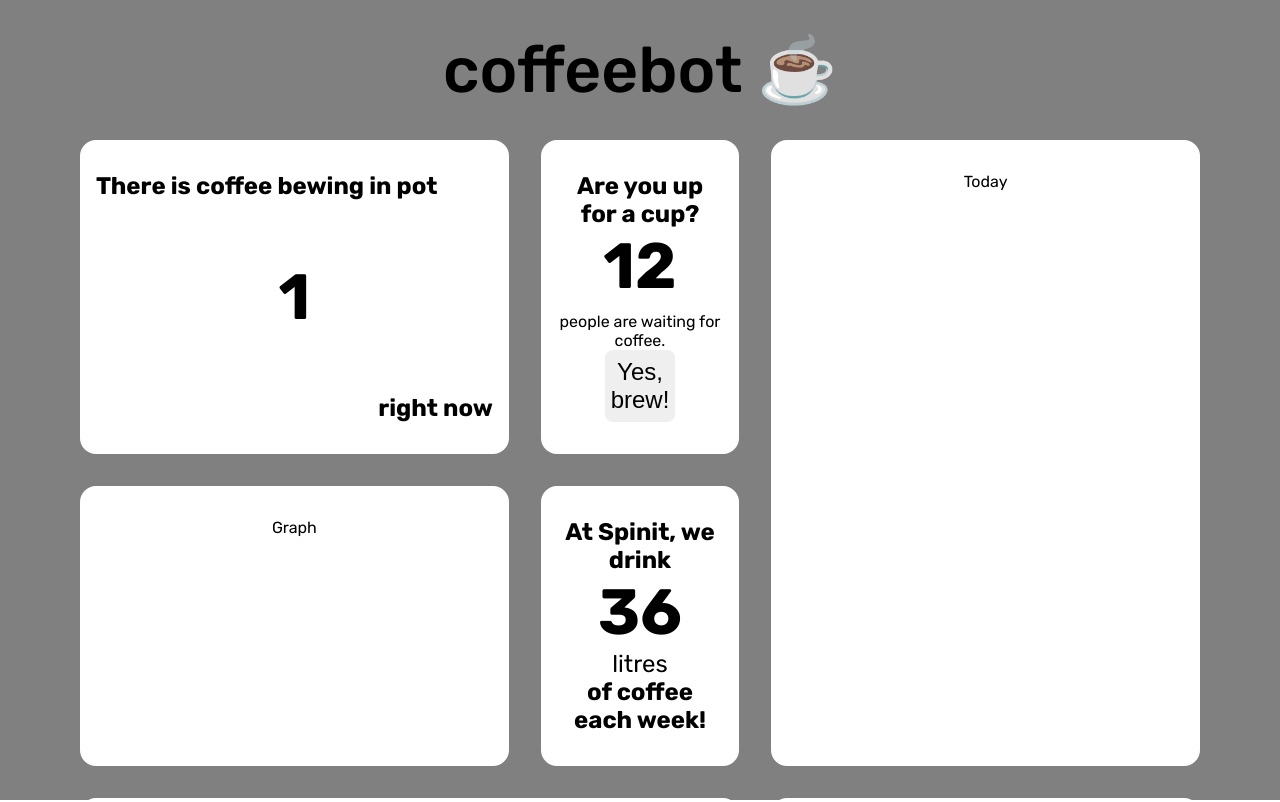
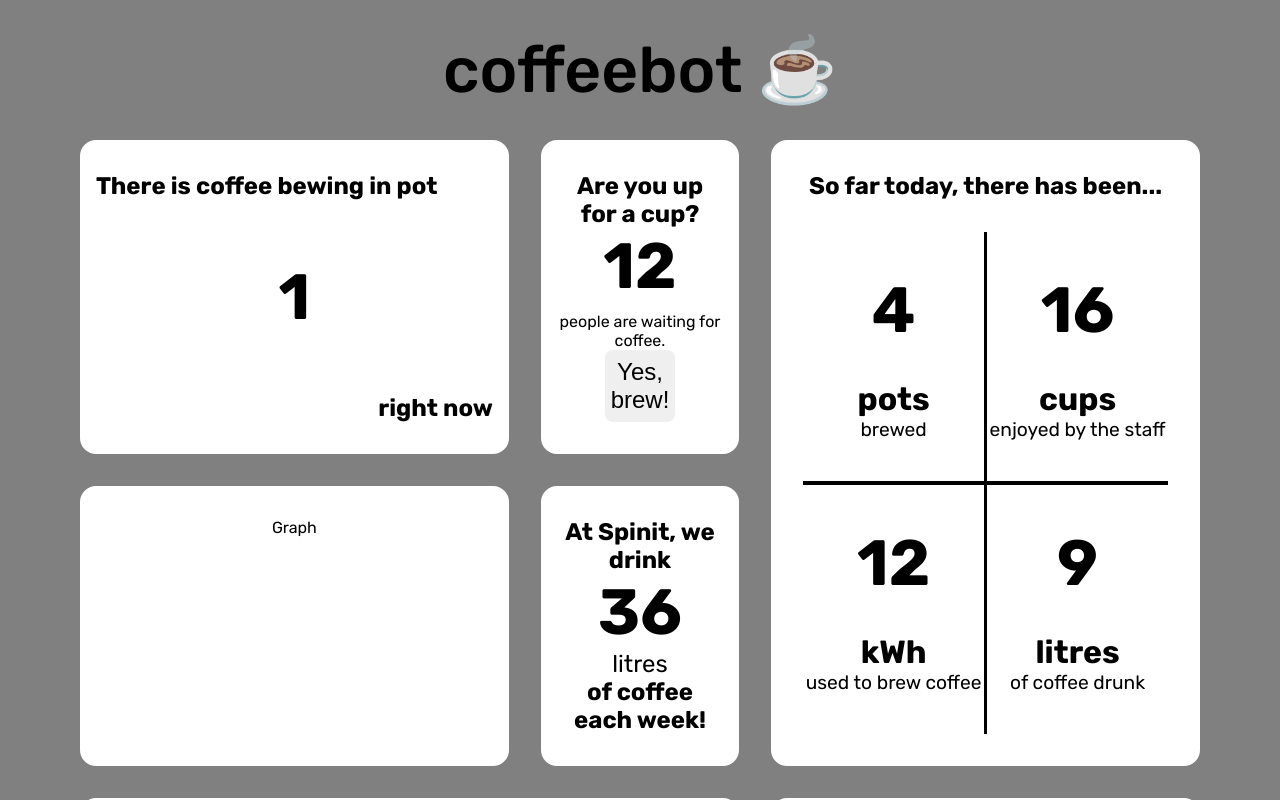
Before and after one commit to dardandauti/coffeebot-frontend, a React (Create React App) app: page / in a window 1280 px wide. Shown: the top 802 px of the page. Built offline with nearby package versions, Linux system fonts and the light colour scheme.

Commit message:
Created Todays stats component

```diff
--- a/src/App.tsx
+++ b/src/App.tsx
@@ -2,6 +2,7 @@ import classes from "./App.module.scss";
 import { BrewingRightNow } from "./Components/BrewingRightNow/BrewingRightNow";
 import { FirstBrewedPot } from "./Components/FirstBrewedPot/FirstBrewedPot";
 import { LastBrewedPot } from "./Components/LastBrewedPot/LastBrewedPot";
+import { TodaysStats } from "./Components/TodaysStats/TodaysStats";
 import { UpForACup } from "./Components/UpForACup/UpForACup";
 import { Weekly } from "./Components/Weekly/Weekly";
 
@@ -20,7 +21,9 @@ function App() {
         <div className={classes.weeklyCard}>
           <Weekly />
         </div>
-        <div className={classes.todayCard}>Today</div>
+        <div className={classes.todayCard}>
+          <TodaysStats />
+        </div>
         <div className={classes.lastBrewedCard}>
           <LastBrewedPot />
         </div>
--- /dev/null
+++ b/src/Components/TodaysStats/TodaysStats.module.scss
@@ -0,0 +1,77 @@
+.root {
+  height: 100%;
+  display: flex;
+  flex-direction: column;
+  & h2 {
+    margin: 0;
+    margin-bottom: 2rem;
+  }
+  & h5 {
+    font-size: larger;
+    font-weight: 400;
+    margin: 0;
+  }
+  & h1 {
+    font-size: 4rem;
+    margin: 0;
+  }
+  & h3 {
+    font-size: xx-large;
+    margin-bottom: 0;
+  }
+}
+
+.container {
+  height: inherit;
+  background-color: black;
+  margin: 0rem 1rem;
+  display: grid;
+  grid-template-columns: repeat(2, 1fr);
+  grid-template-rows: repeat(2, 1fr);
+  gap: 0.2rem;
+  grid-auto-flow: row;
+  grid-template-areas:
+    "pots cups"
+    "energy fluidAmount";
+  align-items: center;
+}
+
+.pots {
+  background-color: white;
+  height: inherit;
+  grid-area: pots;
+  display: flex;
+  align-items: center;
+  justify-content: center;
+  flex-direction: column;
+}
+
+.cups {
+  grid-area: cups;
+  height: inherit;
+  background-color: white;
+  display: flex;
+  align-items: center;
+  justify-content: center;
+  flex-direction: column;
+}
+
+.energy {
+  grid-area: energy;
+  height: inherit;
+  background-color: white;
+  display: flex;
+  align-items: center;
+  justify-content: center;
+  flex-direction: column;
+}
+
+.fluidAmount {
+  grid-area: fluidAmount;
+  height: inherit;
+  background-color: white;
+  display: flex;
+  align-items: center;
+  justify-content: center;
+  flex-direction: column;
+}
--- /dev/null
+++ b/src/Components/TodaysStats/TodaysStats.tsx
@@ -0,0 +1,31 @@
+import classes from "./TodaysStats.module.scss";
+
+export const TodaysStats = () => {
+  return (
+    <div className={classes.root}>
+      <h2>So far today, there has been...</h2>
+      <div className={classes.container}>
+        <div className={classes.pots}>
+          <h1>4</h1>
+          <h3>pots</h3>
+          <h5>brewed</h5>
+        </div>
+        <div className={classes.cups}>
+          <h1>16</h1>
+          <h3>cups</h3>
+          <h5>enjoyed by the staff</h5>
+        </div>
+        <div className={classes.energy}>
+          <h1>12</h1>
+          <h3>kWh</h3>
+          <h5>used to brew coffee</h5>
+        </div>
+        <div className={classes.fluidAmount}>
+          <h1>9</h1>
+          <h3>litres</h3>
+          <h5>of coffee drunk</h5>
+        </div>
+      </div>
+    </div>
+  );
+};
```
